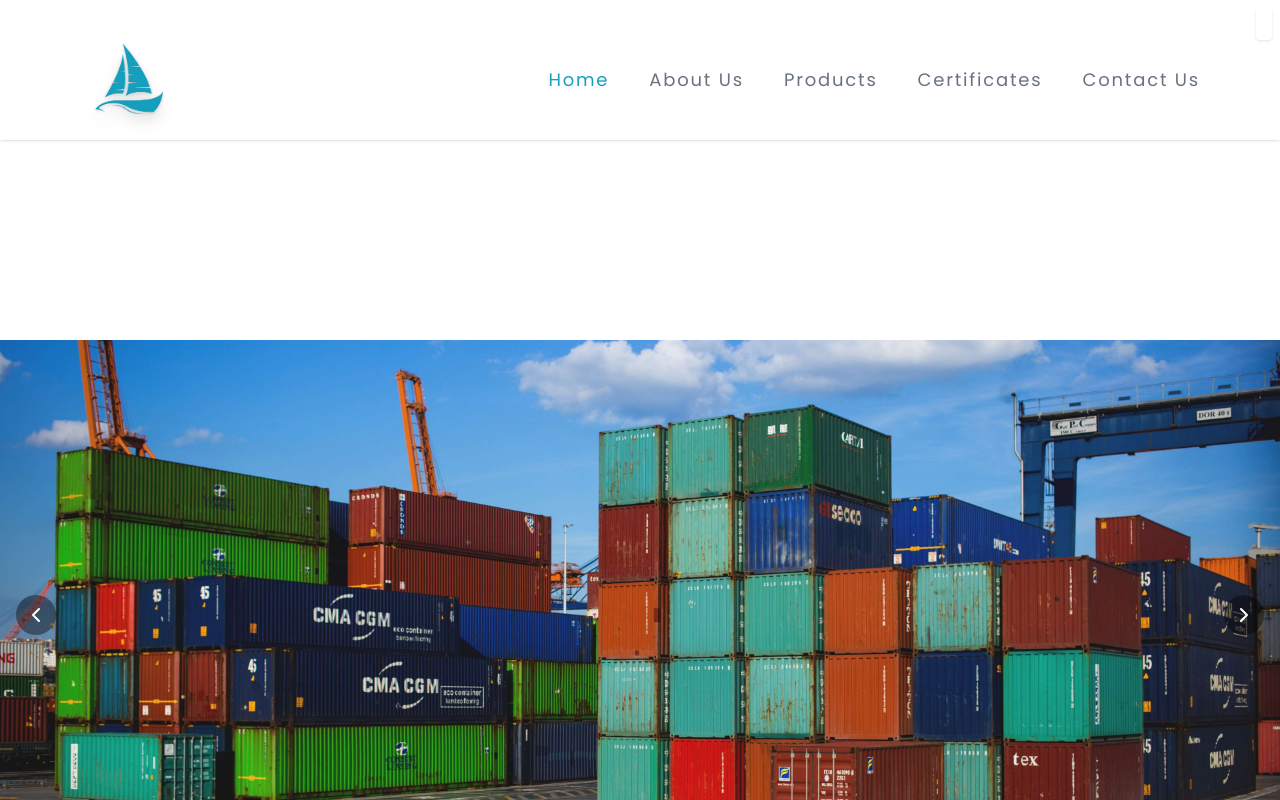
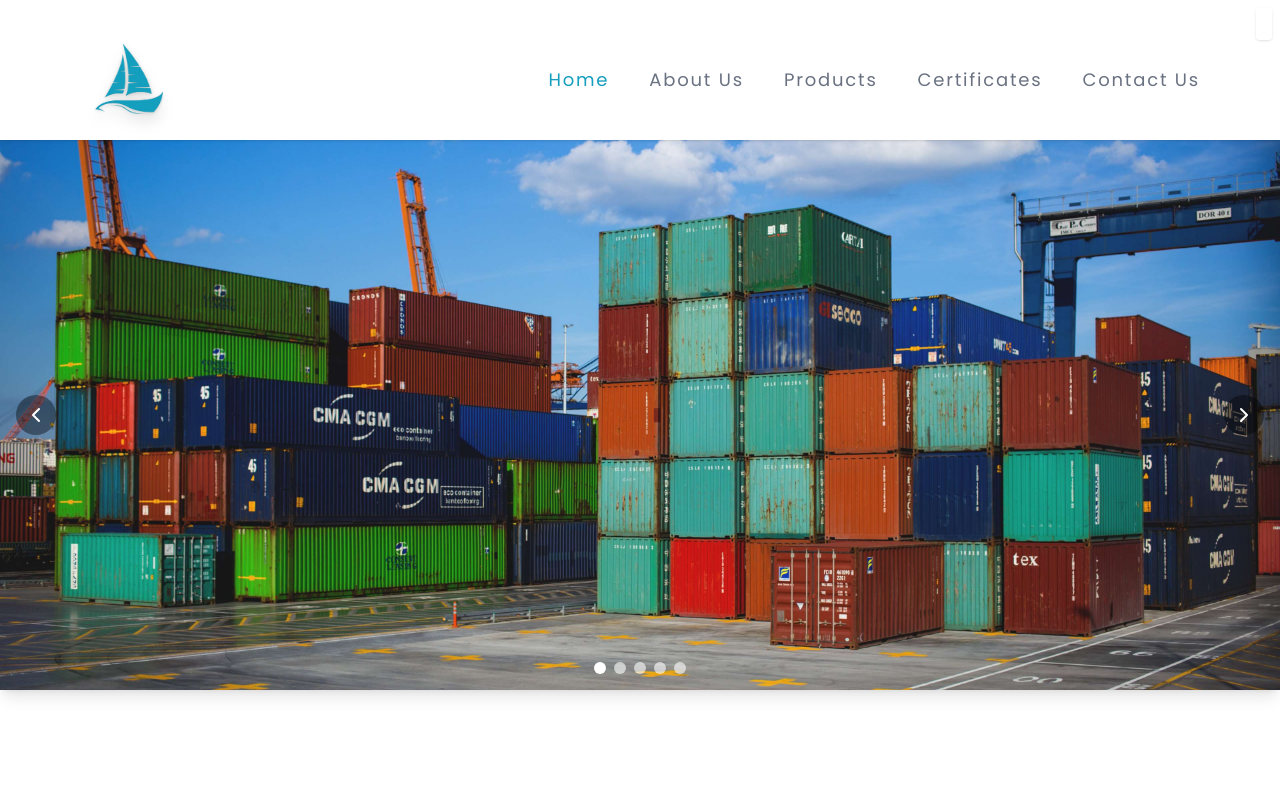
Before and after one commit to deep-sutariya/brigcom, a Next.js app: page / in a window 1280 px wide. Shown: the top 800 px of the page. Built offline with nearby package versions, Linux system fonts and the light colour scheme.

Commit message:
Update layout.tsx

```diff
--- a/src/app/layout.tsx
+++ b/src/app/layout.tsx
@@ -20,7 +20,7 @@
         </div>
         <main className="relative flex flex-col min-h-screen overflow-x-hidden">
          <Navbar />
-          <div className="flex-1 mt-[308px] md:mt-[340px]">{children}</div>
+          <div className="flex-1 mt-[108px] md:mt-[140px]">{children}</div>
          <Footer />
         </main>
       </body>
```
